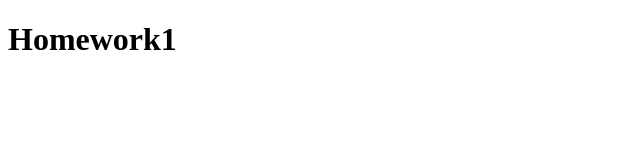
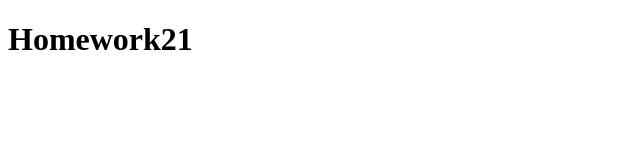
Before and after one commit to AlboX28/Homework1, a plain HTML site: page index.html in a window 1280 px wide. Shown: the full height of the page, 0-640 px from the left. Drawn offline with Linux system fonts and the light colour scheme.

Commit message:
Проверка исправлений

```diff
--- a/index.html
+++ b/index.html
@@ -6,6 +6,6 @@
     <title>Homework1</title>
 </head>
 <body>
-    <h1>Homework1</h1>
+    <h1>Homework21</h1>
 </body>
 </html>
```
